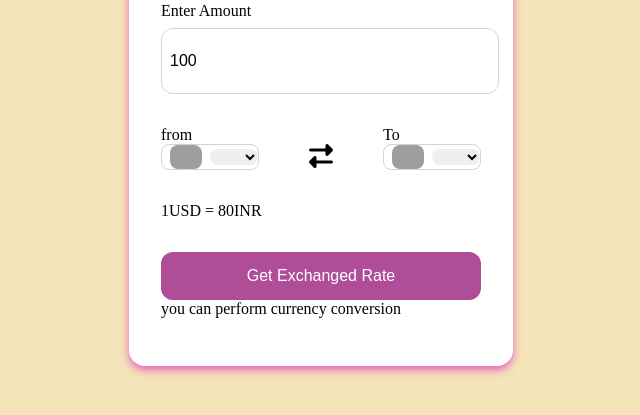
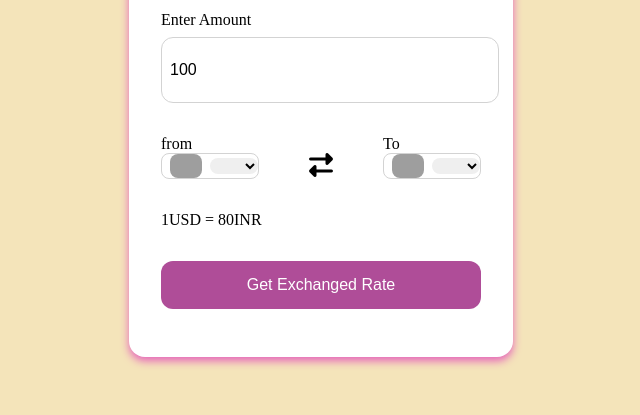
Before and after one commit to Viv123viv123/currency-converter, a website built with Parcel: page index.html in a window 1280 px wide. Shown: the part 267-682 px from the top of the page, without its empty margins (319-959 px from the left). Built offline with nearby package versions, Linux system fonts and the light colour scheme; grey boxes are pictures that could not be loaded.

Commit message:
index.html

```diff
--- a/index.html
+++ b/index.html
@@ -37,7 +37,6 @@
             </div>
             <div class="msg">1USD = 80INR</div>
             <button type="submit">Get Exchanged Rate </button>
-            <p>you can perform currency conversion</p>
         </form>
     </div>
     <script src="codes.js"></script>
```
